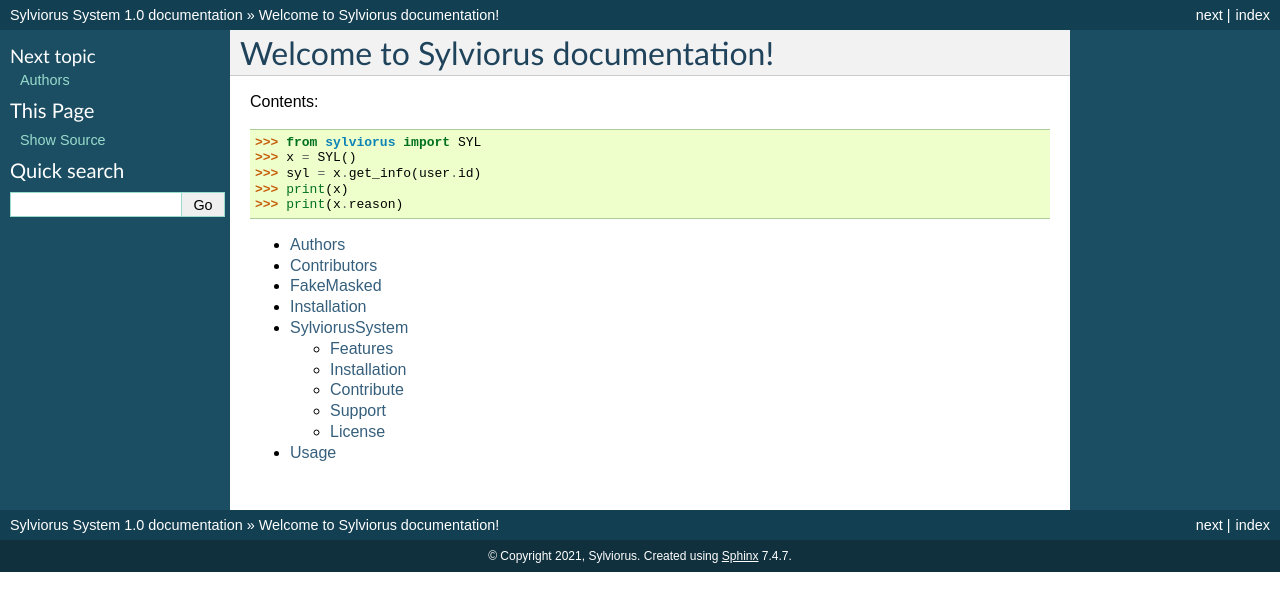
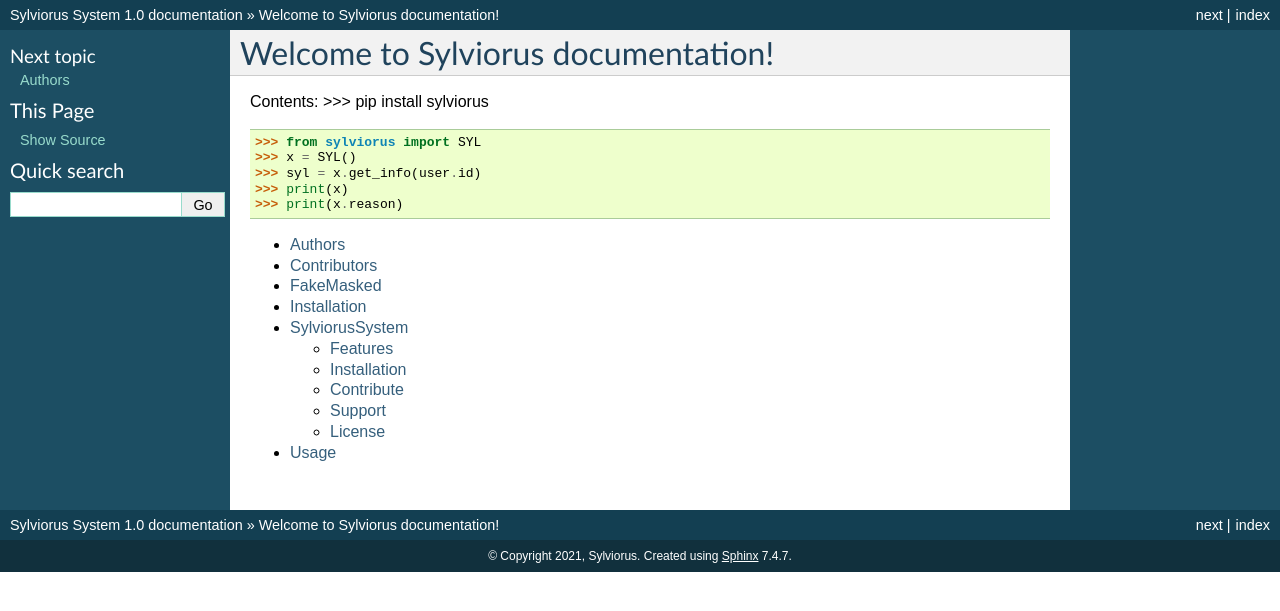
Before and after one commit to noobanon/Sylviorus, a Sphinx documentation site: the page built from docs/index.rst, in a window 1280 px wide. Shown: the top 611 px of the page. Built offline with Sphinx 7.4.7, drawn with Linux system fonts in a browser that asks for light colours.

Commit message:
Update index.rst

```diff
--- a/docs/index.rst
+++ b/docs/index.rst
@@ -7,6 +7,7 @@
 ==================================================
 
 Contents:
+>>> pip install sylviorus
 
 >>> from sylviorus import SYL
 >>> x = SYL()
```
